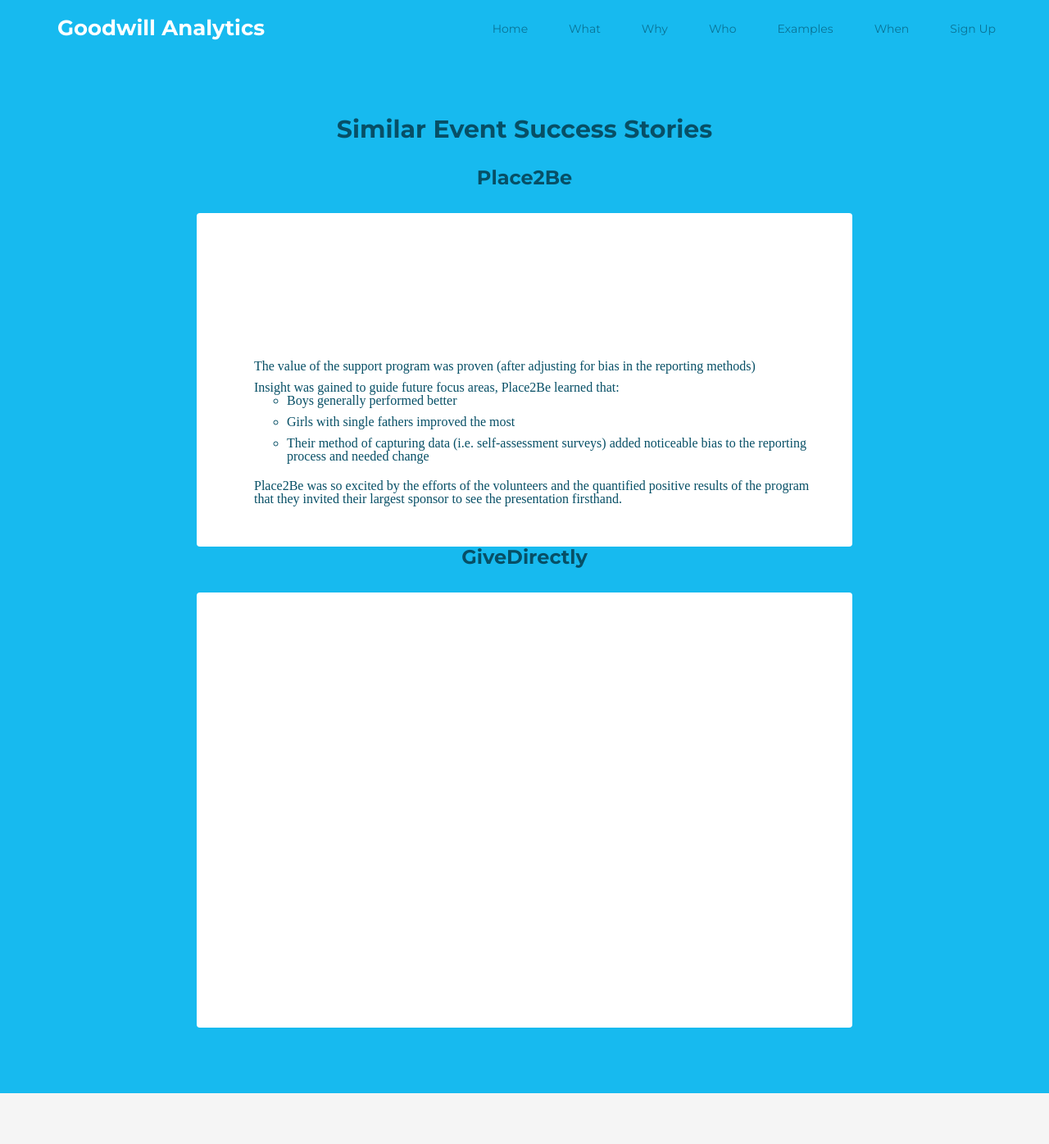
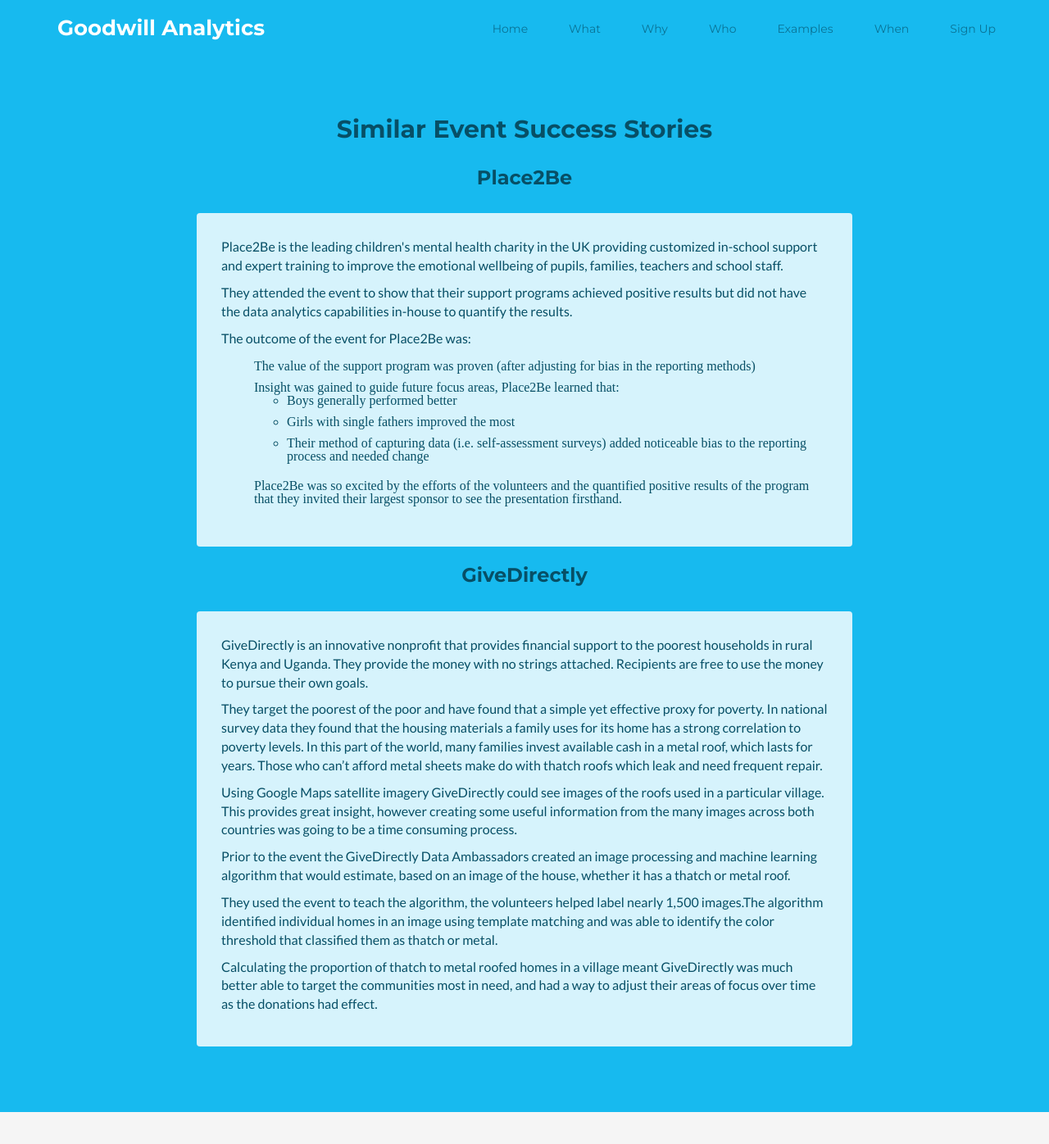
Before and after one commit to goodwillanalytics/goodwillanalytics.github.io, a Jekyll site: the page built from index.html, in a window 1280 px wide and 1400 px high, scrolled down 2818 px. Shown: the top 1396 px of the window at 82% size. Built offline with Jekyll 4.4.1, drawn with Linux system fonts in a browser that asks for light colours.

Commit message:
changes from review

```diff
--- a/_includes/examples.html
+++ b/_includes/examples.html
@@ -19,6 +19,7 @@
 				<li class="fa">Place2Be was so excited by the efforts of the volunteers and the quantified positive results of the program that they invited their largest sponsor to see the presentation firsthand.</li>
 			</ul></p>
 		</div><!-- features-inner //-->
+		<br/>
 		<h3 class="title text-center">GiveDirectly</h3>
 		<div class="features-inner">
 			<p>GiveDirectly is an innovative nonprofit that provides financial support to the poorest households in rural Kenya and Uganda. They provide the money with no strings attached. Recipients are free to use the money to pursue their own goals.</p>
--- a/public/css/styles.css
+++ b/public/css/styles.css
@@ -286,7 +286,7 @@ pre code {
 }
 .features .features-inner {
   max-width: 800px;
-  background: #fff;
+  background: #d6f3fc;
   padding: 30px;
   -webkit-border-radius: 4px;
   -moz-border-radius: 4px;
@@ -297,6 +297,7 @@ pre code {
   -webkit-background-clip: padding-box;
   background-clip: padding-box;
   margin: 0 auto;
+  color: #074f66;
 }
 .features a {
   color: #074f66;
```
